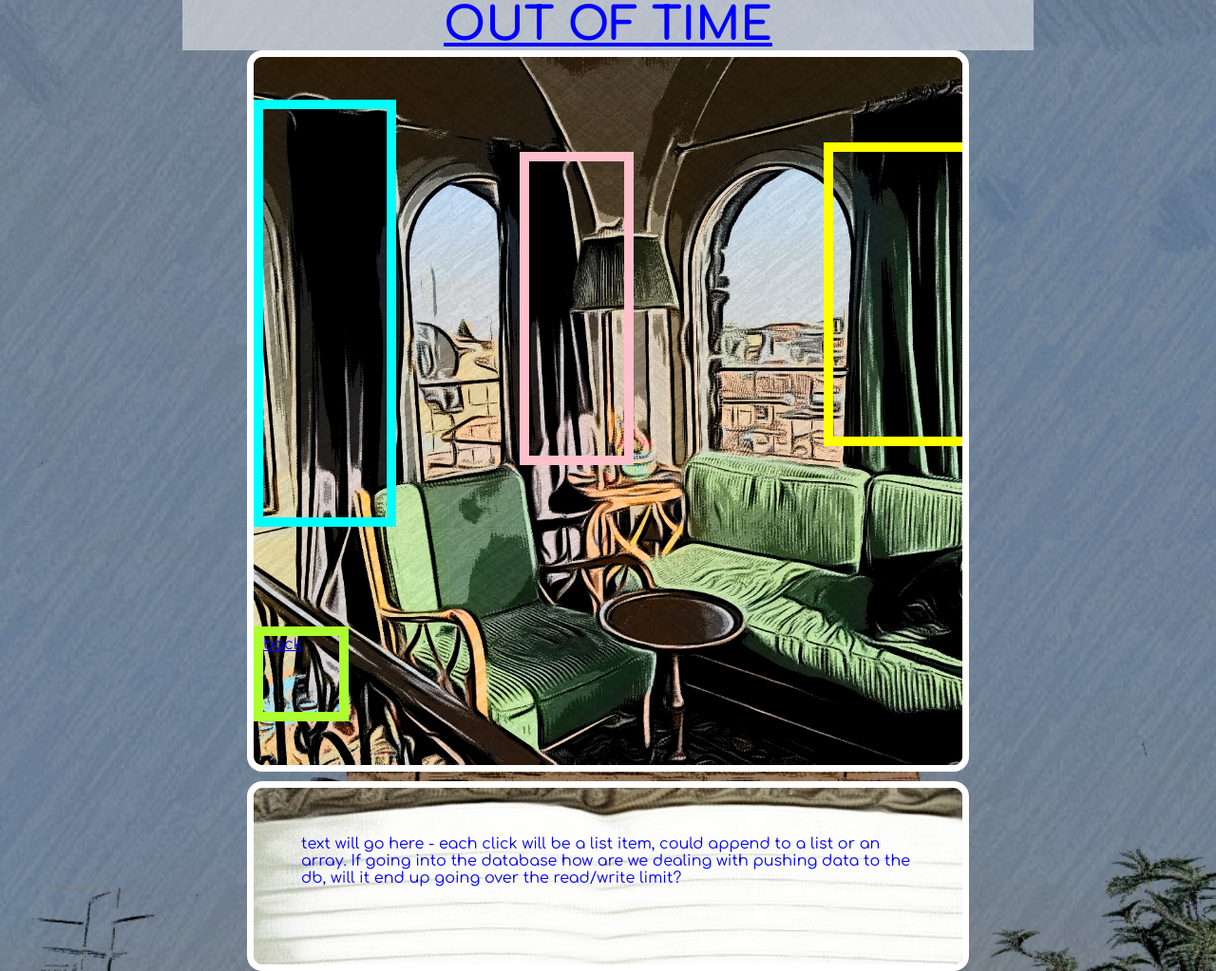
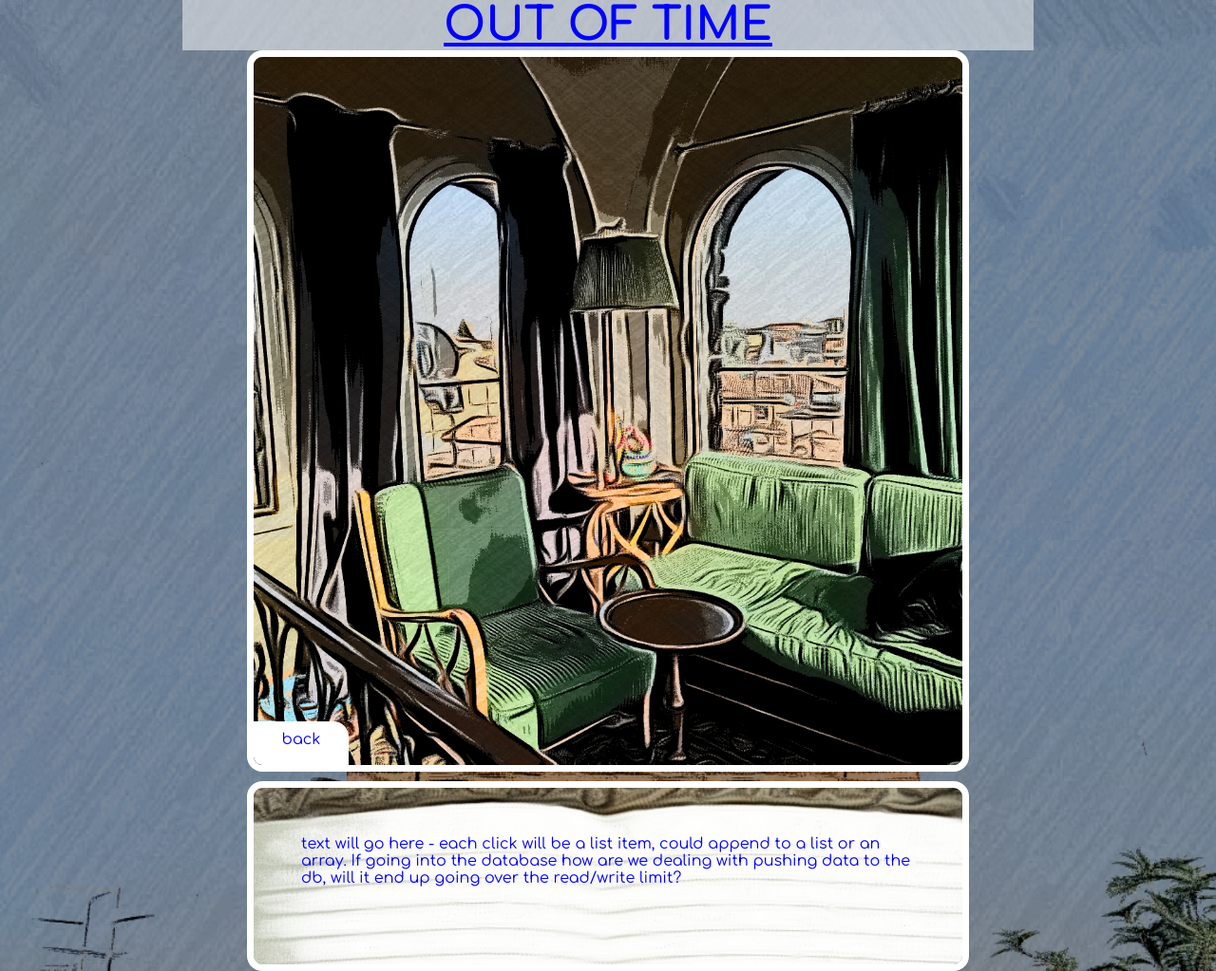
Before and after one commit to CharlieMallon/TogethernessHackathonTeam5, a Flask app: page /lounge in a window 1280 px wide. Shown: the whole page at 95% size. Run offline with Flask 2, Linux system fonts and the light colour scheme; some libraries are stand-ins or nearby versions.

Commit message:
final style stuff'

```diff
--- a/static/style.css
+++ b/static/style.css
@@ -191,12 +191,16 @@ input:checked + .slider:before {
 }
 
 #back{
-    height: 100px;
+    height: 50px;
     width: 100px;
     position: absolute;
     left: 0px;
-    top: 600px;
-    border: solid 10px greenyellow;
+    top: 700px;
+    background-color: white;
+    border: solid 10px white;
+    border-top-right-radius: 16px;
+    text-align: center;
+    text-decoration: none;
 }
 
 /* Entrance page */
@@ -205,8 +209,8 @@ input:checked + .slider:before {
     height: 300px;
     width: 170px;
     position: absolute;
-    left: 500px;
-    top: 170px;
+    left: 370px;
+    top: 200px;
 }
 
 /* hallway page */
@@ -215,18 +219,16 @@ input:checked + .slider:before {
     height: 450px;
     width: 160px;
     position: absolute;
-    left: 320px;
-    top: 170px;
-    border: solid 10px pink;
+    left: 200px;
+    top: 190px;
 }
 
 #stairs-to-lv1{
     height: 100px;
-    width: 200px;
+    width: 400px;
     position: absolute;
-    left: 300px;
+    left: 100px;
     top: 0px;
-    border: solid 10px aqua;
 }
 
 /*  Bedroom Page */
@@ -237,43 +239,32 @@ input:checked + .slider:before {
     position: absolute;
     left: 0px;
     top: 0px;
-    border: solid 10px aqua;
 }
 
-/*  Bedroom Page */
-
-#window1{
-    height: 450px;
-    width: 150px;
-    position: absolute;
-    left: 0px;
-    top: 45px;
-    border: solid 10px aqua;
-}
+/*  lounge Page */
 
 #window2{
     height: 330px;
     width: 120px;
     position: absolute;
-    left: 280px;
+    left: 150px;
     top: 100px;
-    border: solid 10px pink;
 }
 
 #window3{
     height: 320px;
-    width: 170px;
+    width: 150px;
     position: absolute;
-    left: 600px;
-    top: 90px;
-    border: solid 10px yellow;
+    left: 480px;
+    top: 100px;
 }
 
-#window4{
-    height: 400px;
-    width: 80px;
+/*  patio Page */
+
+#pot{
+    height: 120px;
+    width: 120px;
     position: absolute;
-    left: 920px;
-    top: 50px;
-    border: solid 10px purple;
+    left: 450px;
+    top: 550px;
 }
--- a/templates/patio.html
+++ b/templates/patio.html
@@ -3,7 +3,7 @@
 {% block game_content %}
     <img id="game-background" src="{{ url_for('static', filename='img/terrace.png') }}" alt="">
     <div class="click-layer">
-        <a href="{{ url_for('entry', trigger='empty_plant_pot', origin='patio')}}">POT</a>
+        <a id="pot" href="{{ url_for('entry', trigger='empty_plant_pot', origin='patio')}}"></a>
         <a id="back"  href="{{ url_for('hallway') }}">
             back
         </a>
```
